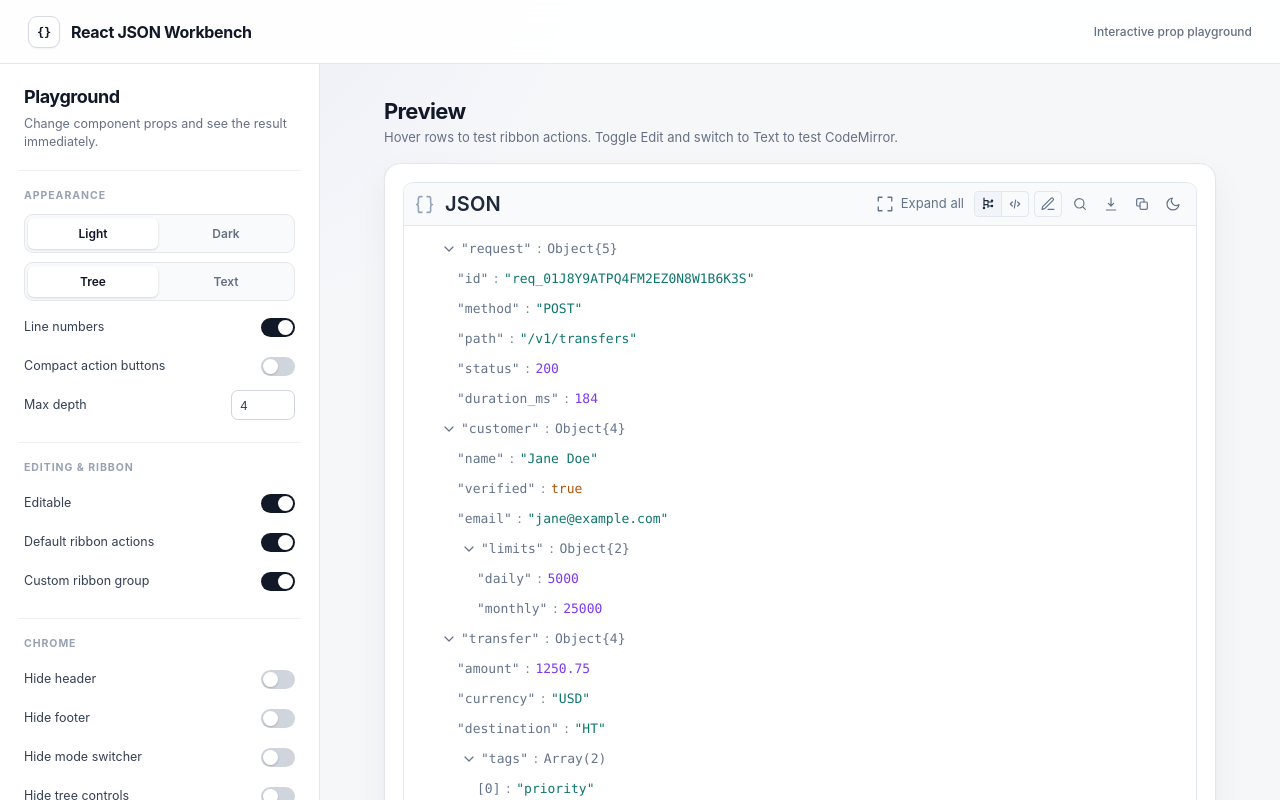
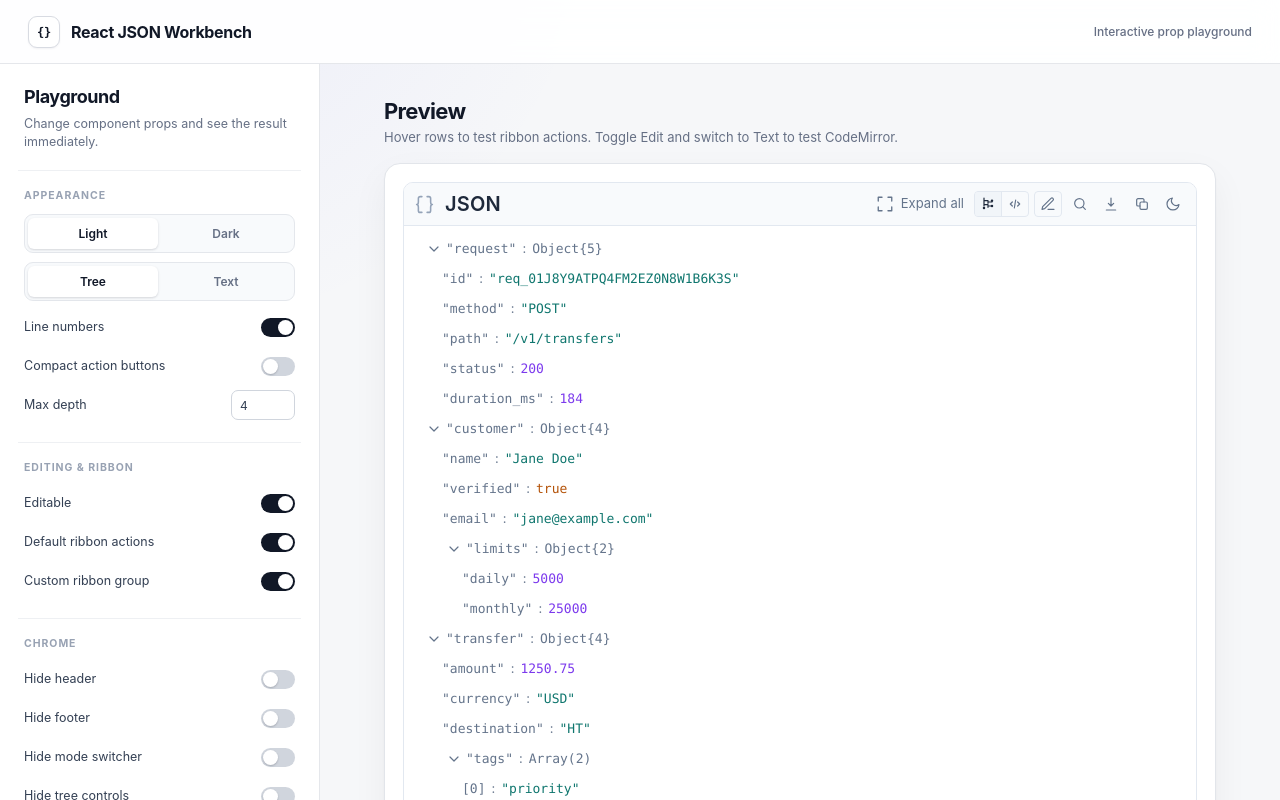
Before and after one commit to huguesbert17/react-json-workbench, a React (Vite) app: page / in a window 1280 px wide. Shown: the top 800 px of the page. Built offline with nearby package versions, Linux system fonts and the light colour scheme.

Commit message:
Fix 8px rjv-tree left padding

```diff
--- a/src/styles.css
+++ b/src/styles.css
@@ -199,7 +199,7 @@
     color: var(--text);
 }
 .rjv-tree {
-    padding: 8px 10px 8px 25px;
+    padding: 8px 10px 8px 10px;
     overflow: auto;
 }
 .rjv-node {
```
